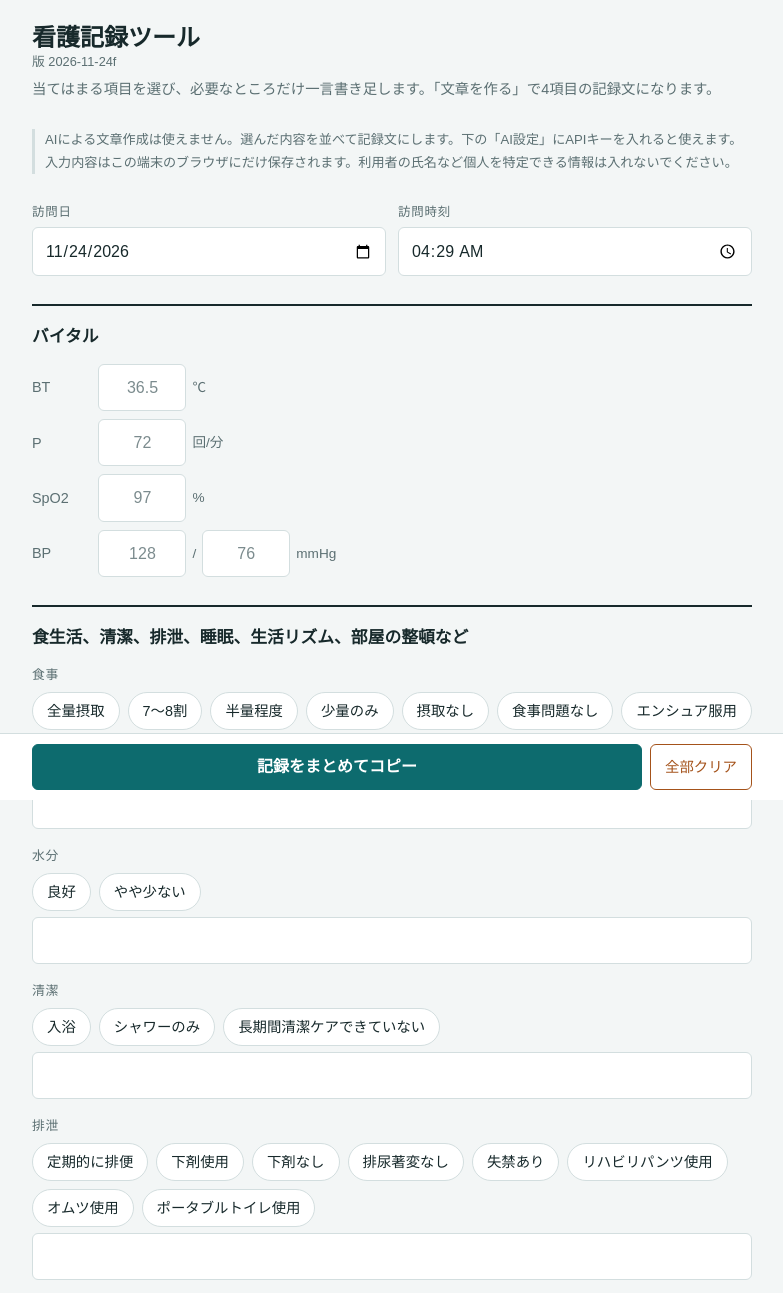
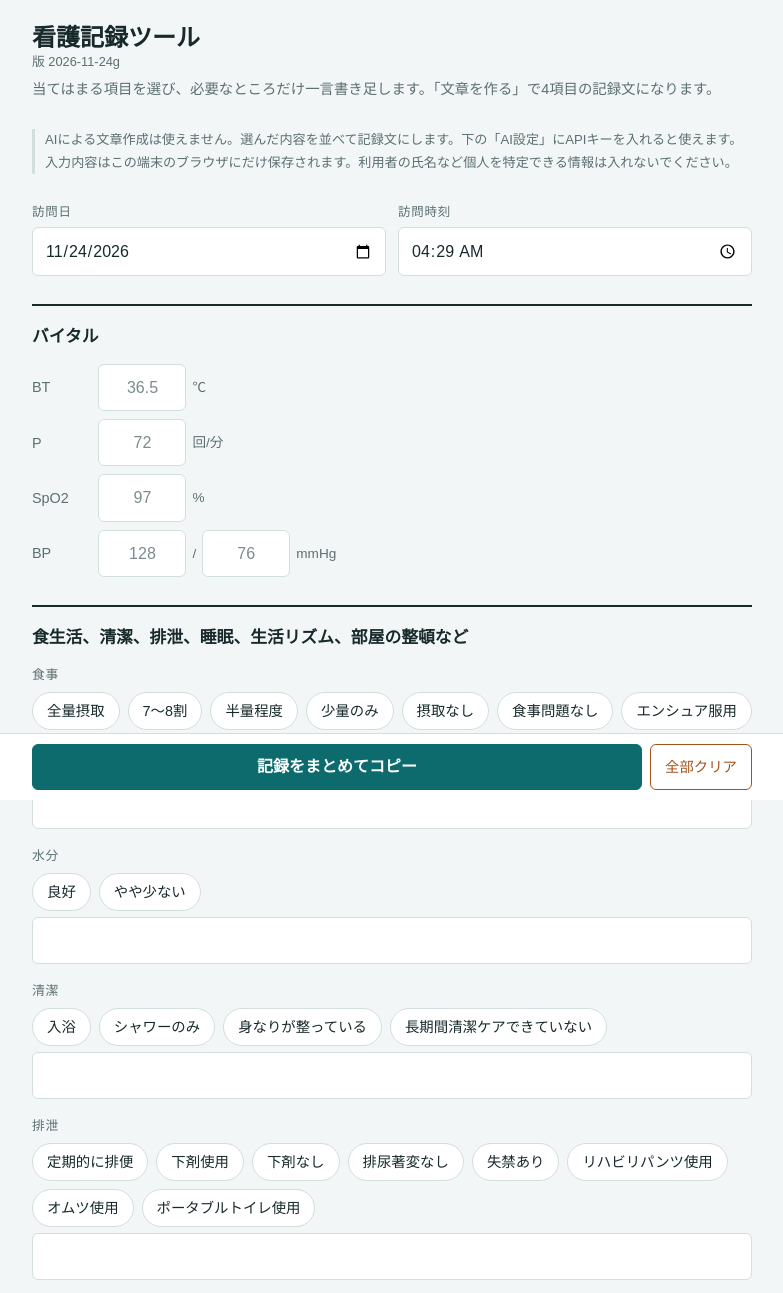
Before and after one commit to Zuma2416/nursing-record-tool, a plain HTML site: page index.html in a window 1280 px wide. Shown: the top 1293 px of the page, without its empty margins (248-1031 px from the left). Drawn offline with Linux system fonts and the light colour scheme; a web font is replaced by a local one.

Commit message:
清潔に「身なりが整っている」を追加
Co-Authored-By: Claude Opus 5.5 <noreply@anthropic.com>

```diff
--- a/index.html
+++ b/index.html
@@ -149,7 +149,7 @@
 <div class="wrap">
   <header>
     <h1>看護記録ツール</h1>
-    <p class="note" id="ver">版 2026-11-24f</p>
+    <p class="note" id="ver">版 2026-11-24g</p>
     <p class="lead">当てはまる項目を選び、必要なところだけ一言書き足します。「文章を作る」で4項目の記録文になります。</p>
   </header>
   <p class="privacy" id="privacy">「文章を作る」を押すと、選んだ内容とメモがClaudeに送られます。利用者の氏名など個人を特定できる情報は入れないでください。入力内容はこの端末のブラウザにだけ保存されます。</p>
@@ -238,7 +238,7 @@
     { id: "water", sec: "life", label: "水分", mode: "one",
       opts: ["良好|水分摂取は良好", "やや少ない|水分摂取がやや少ない"] },
     { id: "hygiene", sec: "life", label: "清潔", mode: "multi",
-      opts: ["入浴|入浴実施", "シャワーのみ|シャワー浴のみ実施", "長期間清潔ケアできていない|長期間清潔ケアができていない"] },
+      opts: ["入浴|入浴実施", "シャワーのみ|シャワー浴のみ実施", "身なりが整っている|身なりは整っている", "長期間清潔ケアできていない|長期間清潔ケアができていない"] },
     { id: "excretion", sec: "life", label: "排泄", mode: "multi",
       opts: ["定期的に排便|排便は定期的にあり", "下剤使用|下剤使用", "下剤なし|下剤使用なし", "排尿著変なし|排尿に著変なし", "失禁あり|失禁あり", "リハビリパンツ使用|リハビリパンツ使用", "オムツ使用|オムツ使用", "ポータブルトイレ使用|ポータブルトイレ使用"] },
     { id: "lastbm", sec: "life", label: "最終排便", mode: "one",
```
